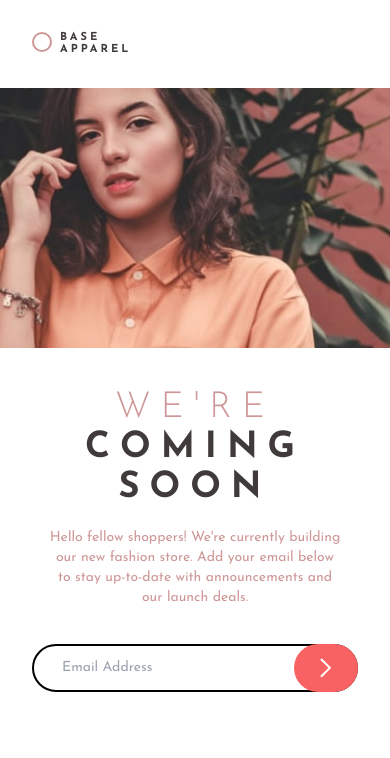
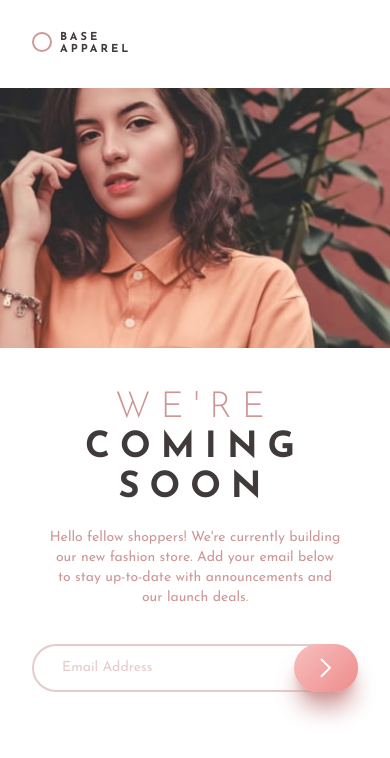
Before and after one commit to fkrunic/frontend-mentor-base-apparel-coming-soon-page, a Vue app: page / in a window 390 px wide. Shown: the top 758 px of the page. Built offline with nearby package versions, Linux system fonts and the light colour scheme.

Commit message:
mobile design

```diff
--- a/src/App.vue
+++ b/src/App.vue
@@ -3,7 +3,7 @@ import { onMounted } from 'vue';
 
 
 onMounted(() => {
-  document.body.className = 'font-josefin-sans'
+  document.body.className = 'font-josefin-sans mobile-wallpaper'
 })
 </script>
 
@@ -65,9 +65,12 @@ onMounted(() => {
 
               border-2
               border-solid
+              border-desaturated-red/50
 
               rounded-full
 
+              placeholder-desaturated-red/50
+              text-dark-grayish-red/75
             "
             type="text"
             placeholder="Email Address">
@@ -86,8 +89,10 @@ onMounted(() => {
 
             -right-0
 
-            bg-soft-red
+            button-wallpaper
             rounded-full
+            shadow-xl
+            shadow-desaturated-red
             ">
             <img src="./assets/icon-arrow.svg">
           </div>
@@ -98,4 +103,11 @@ onMounted(() => {
 </template>
 
 <style scoped>
+  .mobile-wallpaper {
+    background: linear-gradient(135deg, hsl(0, 0%, 100%), hsl(0, 100%, 98%));
+  }
+
+  .button-wallpaper {
+    background: linear-gradient(135deg, hsl(0, 80%, 86%), hsl(0, 74%, 74%));
+  }
 </style>
```
